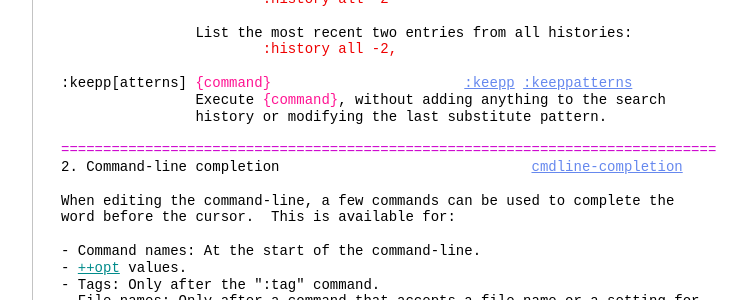
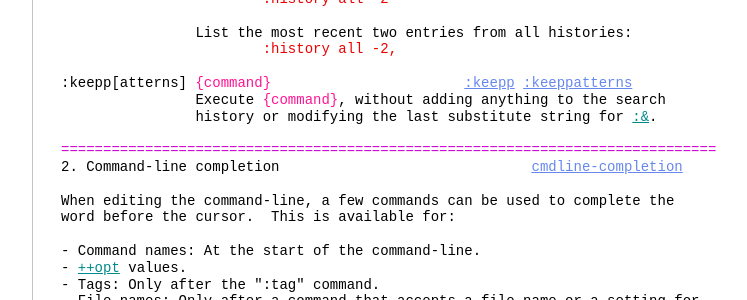
Before and after one commit to vim-jp/vimdoc-en, a Jekyll site: the page built from cmdline.html, in a window 1280 px wide and 900 px high, scrolled down 6343 px. Shown: the part 151-451 px from the top of the window, without its empty margins (340-1087 px from the left). Built offline with Jekyll 4.4.1, drawn with Linux system fonts in a browser that asks for light colours; nearby versions of some CDN libraries; comment, search, counter and statistics services are not loaded; some of the changed text lies outside the part shown.

Commit message:
Generated by GitHub workflow 10432291765
https://github.com/vim-jp/vimdoc-en/actions/runs/10432291765

```diff
--- a/cmdline.html
+++ b/cmdline.html
@@ -3,7 +3,7 @@ layout: vimdoc
 helpname: 'cmdline'
 ---
 <div id='vimCodeElement'>
-<a class="Constant" href="cmdline.html" name="cmdline.txt">cmdline.txt</a>&nbsp;&nbsp; For&nbsp;<span class="Identifier">Vim version 9.1.</span>&nbsp;&nbsp;Last change: 2024 Aug 15<br>
+<a class="Constant" href="cmdline.html" name="cmdline.txt">cmdline.txt</a>&nbsp;&nbsp; For&nbsp;<span class="Identifier">Vim version 9.1.</span>&nbsp;&nbsp;Last change: 2024 Aug 16<br>
 <br>
 <br>
 &nbsp;&nbsp;&nbsp;&nbsp;&nbsp;&nbsp;&nbsp;&nbsp;&nbsp;&nbsp;&nbsp;&nbsp;&nbsp;&nbsp;&nbsp;&nbsp;&nbsp;&nbsp;<span class="Identifier">VIM REFERENCE MANUAL&nbsp;&nbsp;&nbsp;&nbsp;by Bram Moolenaar</span><br>
@@ -384,7 +384,7 @@ terminals)<br>
 <br>
 :keepp[atterns]&nbsp;<span class="Special">{command}</span>&nbsp;&nbsp;&nbsp;&nbsp;&nbsp;&nbsp;&nbsp;&nbsp;&nbsp;&nbsp;&nbsp;&nbsp;&nbsp;&nbsp;&nbsp;&nbsp;&nbsp;&nbsp;&nbsp;&nbsp;&nbsp;&nbsp;&nbsp;<a class="Constant" href="cmdline.html#:keepp" name=":keepp">:keepp</a>&nbsp;<a class="Constant" href="cmdline.html#:keeppatterns" name=":keeppatterns">:keeppatterns</a><br>
 &nbsp;&nbsp;&nbsp;&nbsp;&nbsp;&nbsp;&nbsp;&nbsp;&nbsp;&nbsp;&nbsp;&nbsp;&nbsp;&nbsp;&nbsp;&nbsp;Execute&nbsp;<span class="Special">{command}</span>, without adding anything to the search<br>
-&nbsp;&nbsp;&nbsp;&nbsp;&nbsp;&nbsp;&nbsp;&nbsp;&nbsp;&nbsp;&nbsp;&nbsp;&nbsp;&nbsp;&nbsp;&nbsp;history or modifying the last substitute pattern.<br>
+&nbsp;&nbsp;&nbsp;&nbsp;&nbsp;&nbsp;&nbsp;&nbsp;&nbsp;&nbsp;&nbsp;&nbsp;&nbsp;&nbsp;&nbsp;&nbsp;history or modifying the last substitute string for&nbsp;<a class="Identifier" href="change.html#:&">:&amp;</a>.<br>
 <br>
 <span class="PreProc">==============================================================================</span><br>
 2. Command-line completion&nbsp;&nbsp;&nbsp;&nbsp;&nbsp;&nbsp;&nbsp;&nbsp;&nbsp;&nbsp;&nbsp;&nbsp;&nbsp;&nbsp;&nbsp;&nbsp;&nbsp;&nbsp;&nbsp;&nbsp;&nbsp;&nbsp;&nbsp;&nbsp;&nbsp;&nbsp;&nbsp;&nbsp;&nbsp;&nbsp;<a class="Constant" href="cmdline.html#cmdline-completion" name="cmdline-completion">cmdline-completion</a><br>
```
